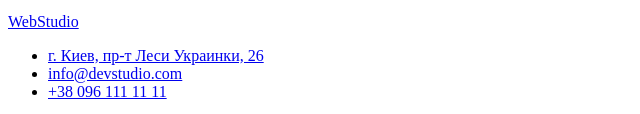
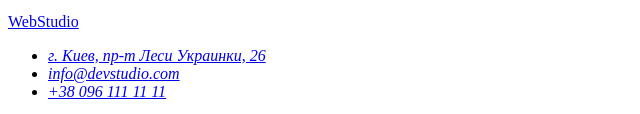
Before and after one commit to dmytroorobets025/goit-markup-hw-02, a plain HTML site: page index.html in a window 1280 px wide. Shown: the part 3038-3152 px from the top of the page, 0-640 px from the left. Drawn offline with Linux system fonts and the light colour scheme.

Commit message:
Добавляє тег <adress> в підвал

```diff
--- a/index.html
+++ b/index.html
@@ -118,7 +118,7 @@
     <footer>
       <section>
         <a href="./index.html">WebStudio</a>
-        <a href="">
+        <address>
           <ul>
             <li>
               <a href="https://goo.gl/maps/piqngm7oDQpEDh6u6"
@@ -136,7 +136,7 @@
               >
             </li>
           </ul>
-        </a>
+        </address>
       </section>
     </footer>
   </body>
```
